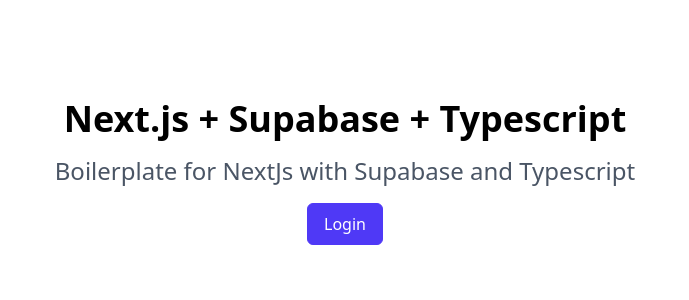
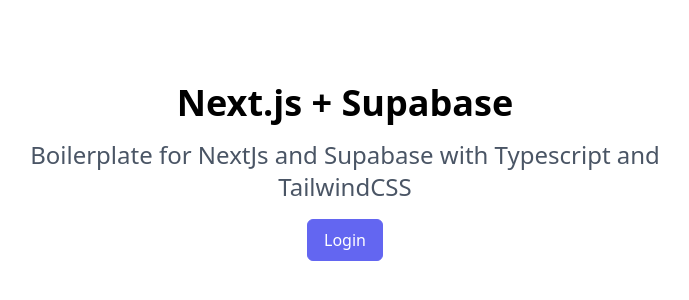
Before and after one commit to raphaelfavier/supabase-nextjs, a Next.js app: page / in a window 1280 px wide. Shown: the part 228-528 px from the top of the page, without its empty margins (295-984 px from the left). Built offline with nearby package versions, Linux system fonts and the light colour scheme; no server answers.

Commit message:
feat: create reusable ActionButton component and implement across auth pages

```diff
--- a/src/app/auth/login/page.tsx
+++ b/src/app/auth/login/page.tsx
@@ -2,6 +2,7 @@
 import React, { useState } from "react";
 import Link from "next/link";
 import { login } from "@/app/actions/auth-actions";
+import ActionButton from "@/templates/actionButton/actionButton";
 
 export default function LoginPage() {
   const [email, setEmail] = useState("");
@@ -81,21 +82,9 @@
         />
 
         {error && <div style={{ color: "red", marginBottom: 16 }}>{error}</div>}
-        <button
-          type="submit"
-          style={{
-            width: "100%",
-            padding: 10,
-            borderRadius: 4,
-            background: "#6366f1",
-            color: "#fff",
-            border: "none",
-            fontWeight: "bold",
-          }}
-          disabled={loading}
-        >
+        <ActionButton type="submit" disabled={loading} className="w-full">
           {loading ? "Logging in..." : "Login"}
-        </button>
+        </ActionButton>
       </form>
       <div style={{ textAlign: "center", marginTop: 16 }}>
         <span>Don't have an account? </span>
--- a/src/app/auth/signup/page.tsx
+++ b/src/app/auth/signup/page.tsx
@@ -1,5 +1,6 @@
 "use client";
 import { signup } from "@/app/actions/auth-actions";
+import ActionButton from "@/templates/actionButton/actionButton";
 import React, { useState } from "react";
 
 export default function SignupPage() {
@@ -79,21 +80,9 @@
         />
 
         {error && <div style={{ color: "red", marginBottom: 16 }}>{error}</div>}
-        <button
-          type="submit"
-          style={{
-            width: "100%",
-            padding: 10,
-            borderRadius: 4,
-            background: "#6366f1",
-            color: "#fff",
-            border: "none",
-            fontWeight: "bold",
-          }}
-          disabled={loading}
-        >
+        <ActionButton type="submit" disabled={loading} className="w-full">
           {loading ? "Signing up..." : "Sign Up"}
-        </button>
+        </ActionButton>
       </form>
     </div>
   );
--- a/src/app/page.tsx
+++ b/src/app/page.tsx
@@ -4,10 +4,10 @@
   return (
     <div className="flex flex-col items-center justify-center min-h-screen gap-4">
       <h1 className="text-center text-4xl max-w-2xl font-bold">
-        Next.js + Supabase + Typescript
+        Next.js + Supabase
       </h1>
       <p className="text-center text-2xl max-w-2xl text-gray-600">
-        Boilerplate for NextJs with Supabase and Typescript
+        Boilerplate for NextJs and Supabase with Typescript and TailwindCSS
       </p>
       <User />
     </div>
--- a/src/components/user/user.tsx
+++ b/src/components/user/user.tsx
@@ -2,6 +2,7 @@
 import Link from "next/link";
 import { useEffect, useState } from "react";
 import { getSupabaseBrowserClient } from "@/utils/supabase/browserClient";
+import ActionButton from "@/templates/actionButton/actionButton";
 
 export default function User() {
   // Replace with real authentication logic
@@ -59,15 +60,10 @@
   if (userId) {
     return (
       <div style={{ display: "flex", gap: 12 }}>
-        <button className="px-4 py-2 border border-indigo-600 bg-indigo-600 text-white rounded-md cursor-pointer hover:bg-indigo-700 hover:border-indigo-700 transition-colors">
-          Profile
-        </button>
-        <button
-          className="px-4 py-2 border border-indigo-600 bg-indigo-600 text-white rounded-md cursor-pointer hover:bg-indigo-700 hover:border-indigo-700 transition-colors"
-          onClick={handleLogout}
-        >
+        <ActionButton>Profile</ActionButton>
+        <ActionButton variant="gray" onClick={handleLogout}>
           Logout
-        </button>
+        </ActionButton>
         {logoutError && (
           <div className="text-red-600 text-sm mt-2">{logoutError}</div>
         )}
@@ -76,11 +72,8 @@
   }
 
   return (
-    <Link
-      href="/auth/login"
-      className="px-4 py-2 border border-indigo-600 bg-indigo-600 text-white rounded-md cursor-pointer hover:bg-indigo-700 hover:border-indigo-700 transition-colors"
-    >
-      Login
+    <Link href="/auth/login">
+      <ActionButton>Login</ActionButton>
     </Link>
   );
 }
--- /dev/null
+++ b/src/templates/actionButton/actionButton.tsx
@@ -0,0 +1,31 @@
+import React from "react";
+
+interface ActionButtonProps
+  extends React.ButtonHTMLAttributes<HTMLButtonElement> {
+  variant?: "indigo" | "gray" | "red";
+}
+
+const variantClasses: Record<string, string> = {
+  indigo:
+    "border border-[#6366f1] bg-[#6366f1] text-white hover:bg-[#4f46e5] hover:border-[#4f46e5]",
+  gray: "border border-gray-300 bg-white text-gray-900 hover:bg-gray-100 hover:border-gray-400",
+  red: "border border-red-600 bg-red-600 text-white hover:bg-red-700 hover:border-red-700",
+};
+
+export default function ActionButton({
+  children,
+  variant = "indigo",
+  className = "",
+  ...props
+}: ActionButtonProps) {
+  return (
+    <button
+      className={`px-4 py-2 rounded-md cursor-pointer transition-colors font-medium ${
+        variantClasses[variant] || variantClasses.indigo
+      } ${className}`}
+      {...props}
+    >
+      {children}
+    </button>
+  );
+}
```
